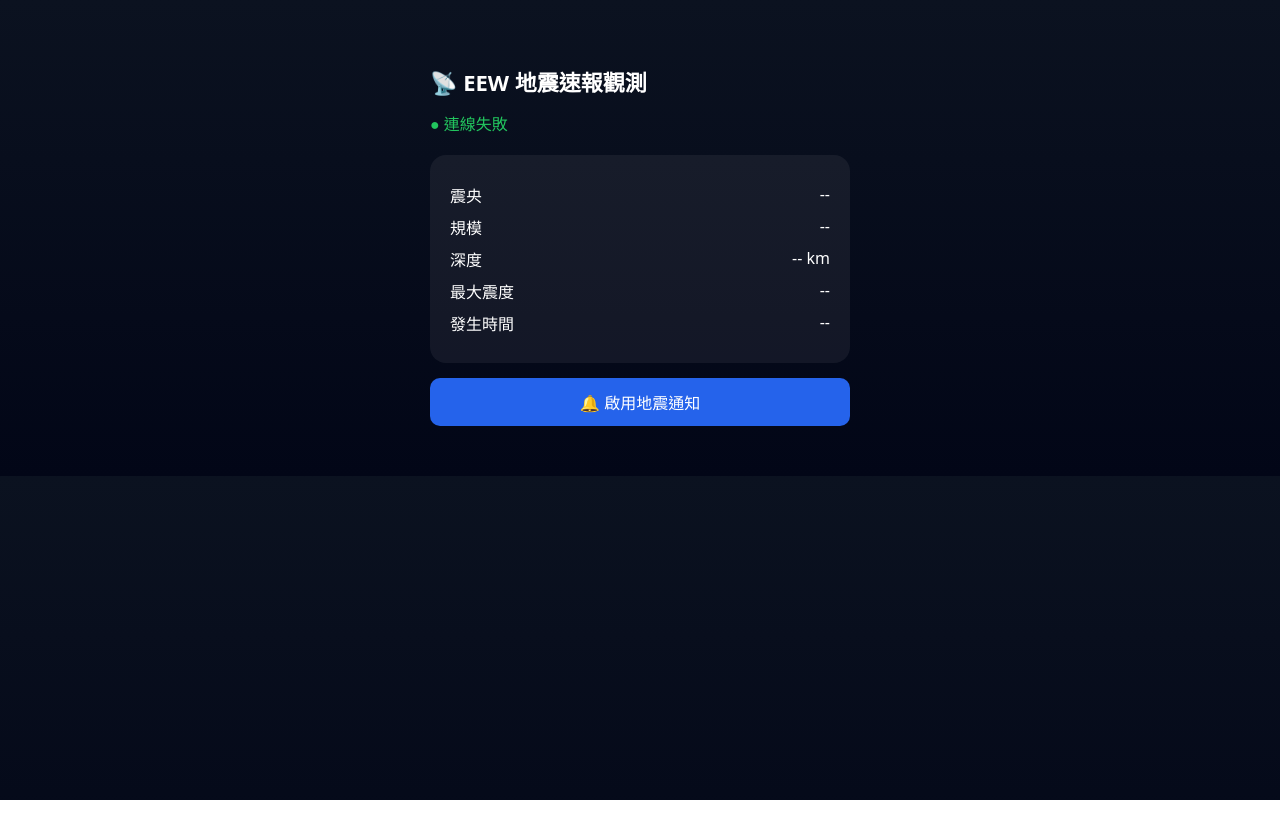
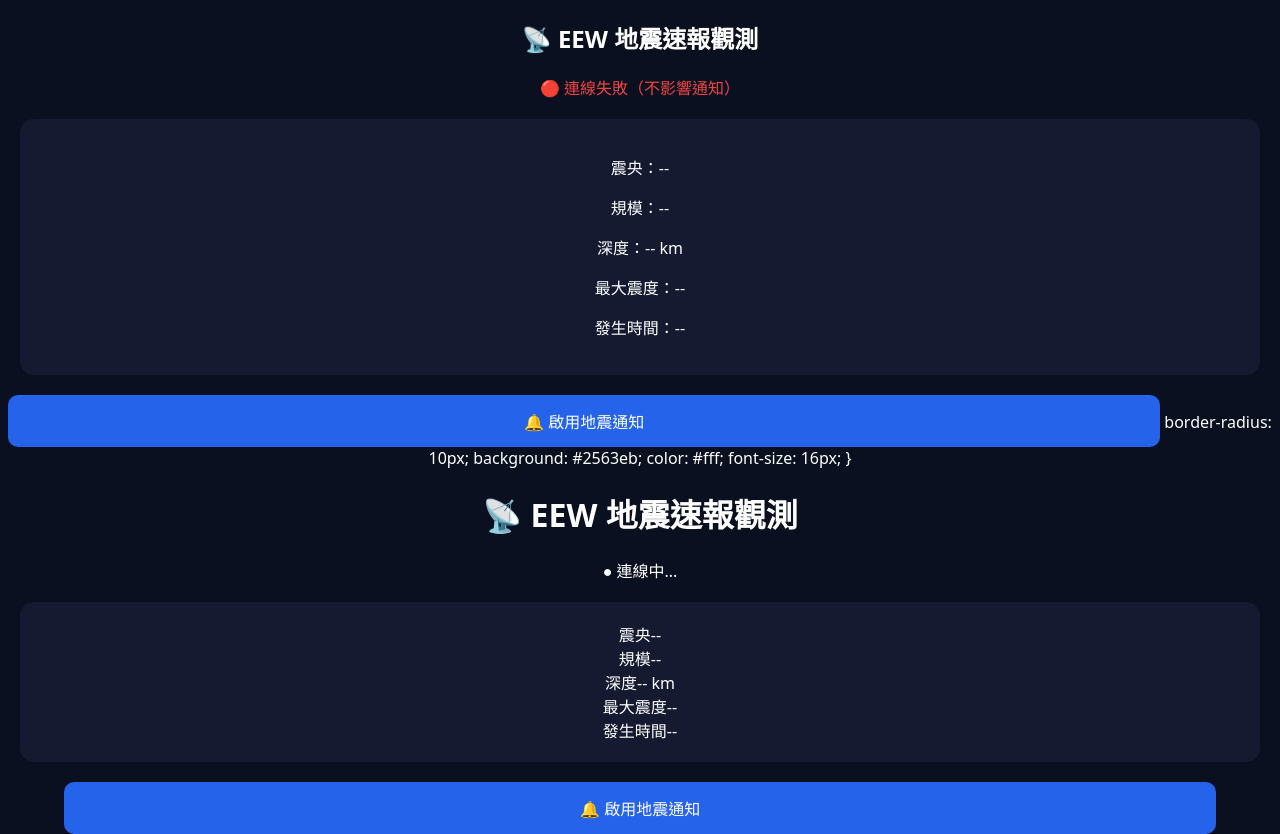
Before and after one commit to tyhg65217-hue/eew, a website: page index.html in a window 1280 px wide. Before the commit the page ends 800 px from the top, so only its background shows below. Drawn offline with Linux system fonts and the light colour scheme; no server answers.

Commit message:
Update index.html

```diff
--- a/index.html
+++ b/index.html
@@ -3,38 +3,110 @@
 <head>
   <meta charset="UTF-8" />
   <title>EEW 地震速報觀測</title>
-  <meta name="viewport" content="width=device-width, initial-scale=1.0" />
+  <meta name="viewport" content="width=device-width, initial-scale=1" />
 
   <style>
     body {
       margin: 0;
+      background: #0b1020;
+      color: #fff;
       font-family: system-ui;
-      background: linear-gradient(180deg, #0b1220, #020617);
-      color: #fff;
+      text-align: center;
     }
-    .container {
-      max-width: 420px;
-      margin: 30px auto;
+    .card {
+      background: #151a30;
+      margin: 20px;
       padding: 20px;
-    }
-    h1 { font-size: 22px; }
-    .status { color: #22c55e; margin: 10px 0 20px; }
-    .card {
-      background: rgba(255,255,255,0.06);
-      border-radius: 16px;
-      padding: 20px;
-    }
-    .row {
-      display: flex;
-      justify-content: space-between;
-      margin: 8px 0;
+      border-radius: 14px;
     }
     button {
-      width: 100%;
-      margin-top: 15px;
-      padding: 12px;
+      background: #2563eb;
       border: none;
+      color: white;
+      padding: 14px 20px;
+      font-size: 16px;
       border-radius: 10px;
+      width: 90%;
+    }
+    .ok { color: #22c55e; }
+    .bad { color: #ef4444; }
+  </style>
+</head>
+
+<body>
+  <h2>📡 EEW 地震速報觀測</h2>
+  <p id="status" class="bad">尚未連線</p>
+
+  <div class="card">
+    <p>震央：<span id="loc">--</span></p>
+    <p>規模：<span id="mag">--</span></p>
+    <p>深度：<span id="depth">--</span> km</p>
+    <p>最大震度：<span id="int">--</span></p>
+    <p>發生時間：<span id="time">--</span></p>
+  </div>
+
+  <button id="notifyBtn">🔔 啟用地震通知</button>
+
+  <!-- Firebase -->
+  <script type="module">
+    import { initializeApp } from "https://www.gstatic.com/firebasejs/10.12.2/firebase-app.js";
+    import { getMessaging, getToken, onMessage } from "https://www.gstatic.com/firebasejs/10.12.2/firebase-messaging.js";
+
+    // 🔑 你的 Firebase 設定（你已經填對）
+    const firebaseConfig = {
+      apiKey: "AIzaSyBV5TFoIf8qbtityDLYgY4qaBBKsFfBKvg",
+      authDomain: "eew6409-b5489.firebaseapp.com",
+      projectId: "eew6409-b5489",
+      storageBucket: "eew6409-b5489.firebasestorage.app",
+      messagingSenderId: "53785154936",
+      appId: "1:53785154936:web:6520b2504804f2fed5a48d"
+    };
+
+    // ✅ 一進來就初始化（不依賴 EEW）
+    const app = initializeApp(firebaseConfig);
+    const messaging = getMessaging(app);
+
+    // 🔔 按鈕：第二關就在這
+    document.getElementById("notifyBtn").onclick = async () => {
+      const permission = await Notification.requestPermission();
+      if (permission !== "granted") {
+        alert("❌ 沒允許通知");
+        return;
+      }
+
+      const token = await getToken(messaging, {
+        vapidKey: "eQX8Sqqx4VTFg0_hNp4qT_PKdyN2iipx8VLKIJA6oSo"
+      });
+
+      console.log("FCM Token:", token);
+      alert("✅ 通知已啟用\n請看 Console");
+    };
+
+    // 📡 EEW API（失敗不影響通知）
+    async function loadEEW() {
+      try {
+        const res = await fetch("https://api-1.exptech.dev/api/v1/earthquake");
+        const data = await res.json();
+        const eq = data[0];
+
+        document.getElementById("status").textContent = "🟢 連線成功";
+        document.getElementById("status").className = "ok";
+
+        document.getElementById("loc").textContent = eq.location;
+        document.getElementById("mag").textContent = eq.magnitude;
+        document.getElementById("depth").textContent = eq.depth;
+        document.getElementById("int").textContent = eq.maxIntensity;
+        document.getElementById("time").textContent = eq.time;
+      } catch (e) {
+        document.getElementById("status").textContent = "🔴 連線失敗（不影響通知）";
+      }
+    }
+
+    loadEEW();
+    setInterval(loadEEW, 15000);
+  </script>
+</body>
+</html>      border-radius: 10px;
       background: #2563eb;
       color: #fff;
       font-size: 16px;
```
